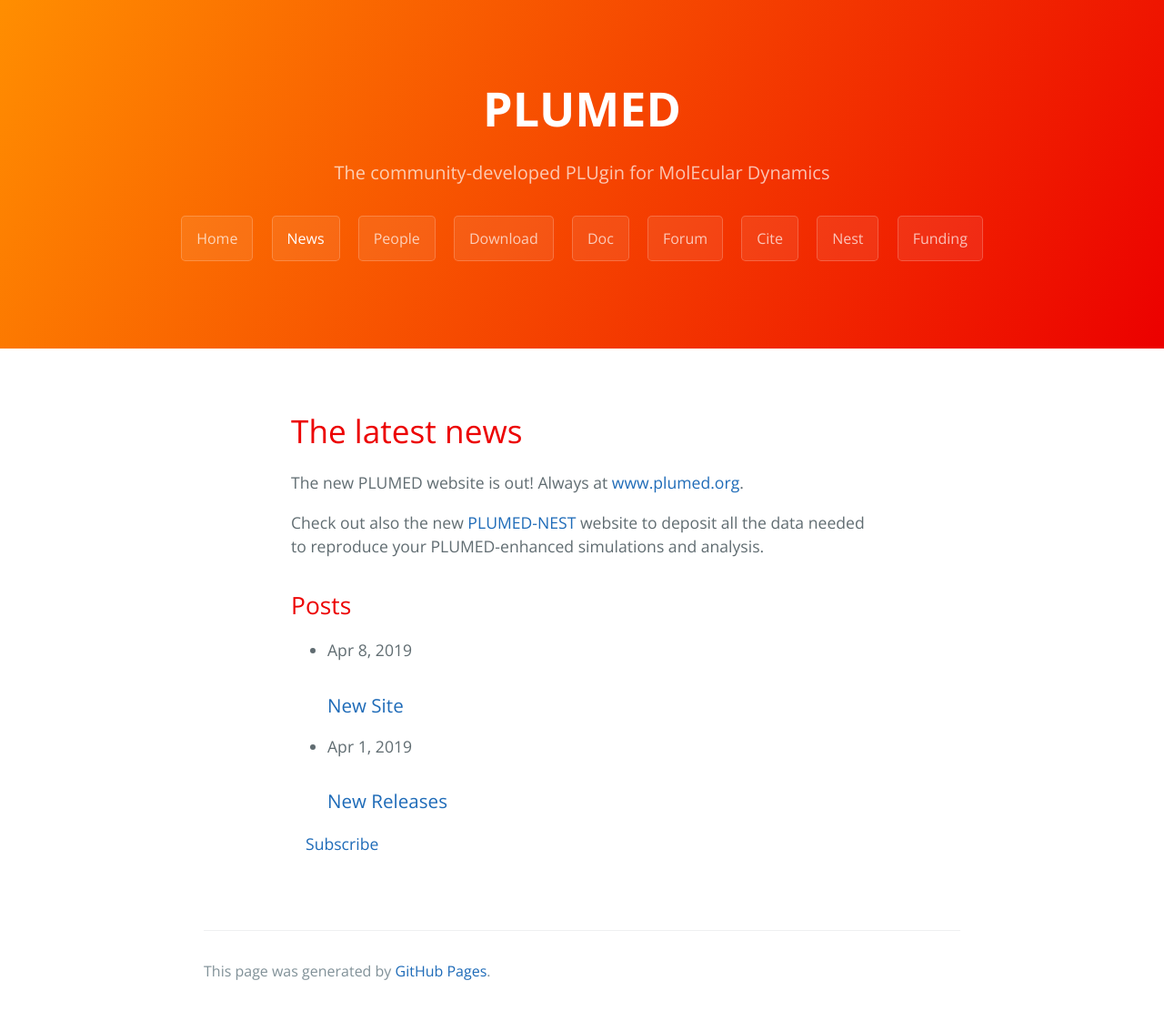
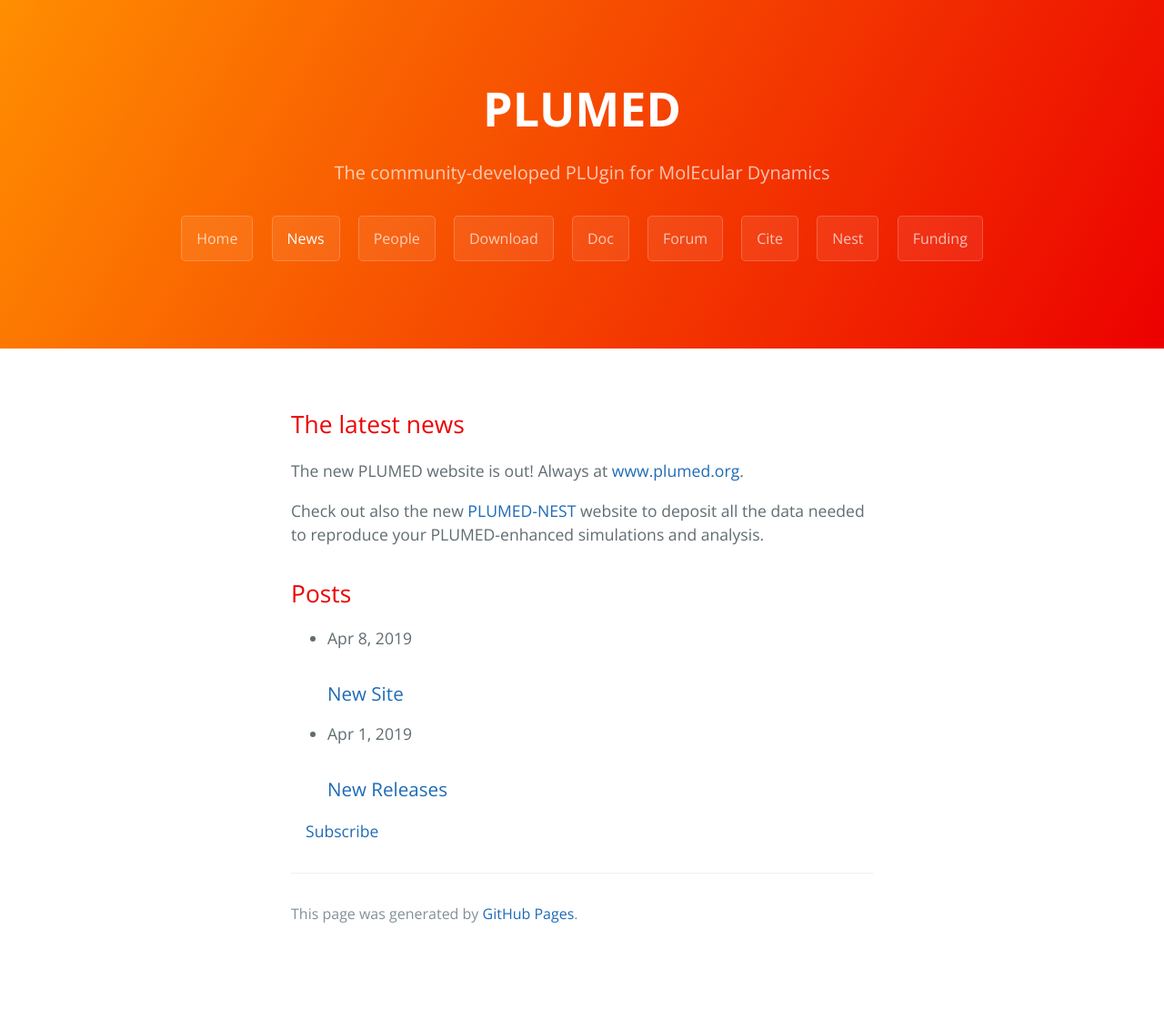
Before and after one commit to plumed/plumed.github.io, a Jekyll site: the page built from news.html, in a window 1280 px wide. Shown: the whole page at 91% size. Built offline with Jekyll 4.4.1, drawn with Linux system fonts in a browser that asks for light colours; the repository's description, which GitHub fills in, is left out; after the commit the page ends 1080 px from its top, so only the background shows below that.

Commit message:
Update news.html
test again

```diff
--- a/news.html
+++ b/news.html
@@ -2,9 +2,9 @@
 layout: default
 ---
 
-<div class="main-content">
+<section class="main-content">
 
-  <h1 class="page-heading">The latest news</h1>
+  <h2 class="page-heading">The latest news</h2>
 
   {{ content }}
 
```
